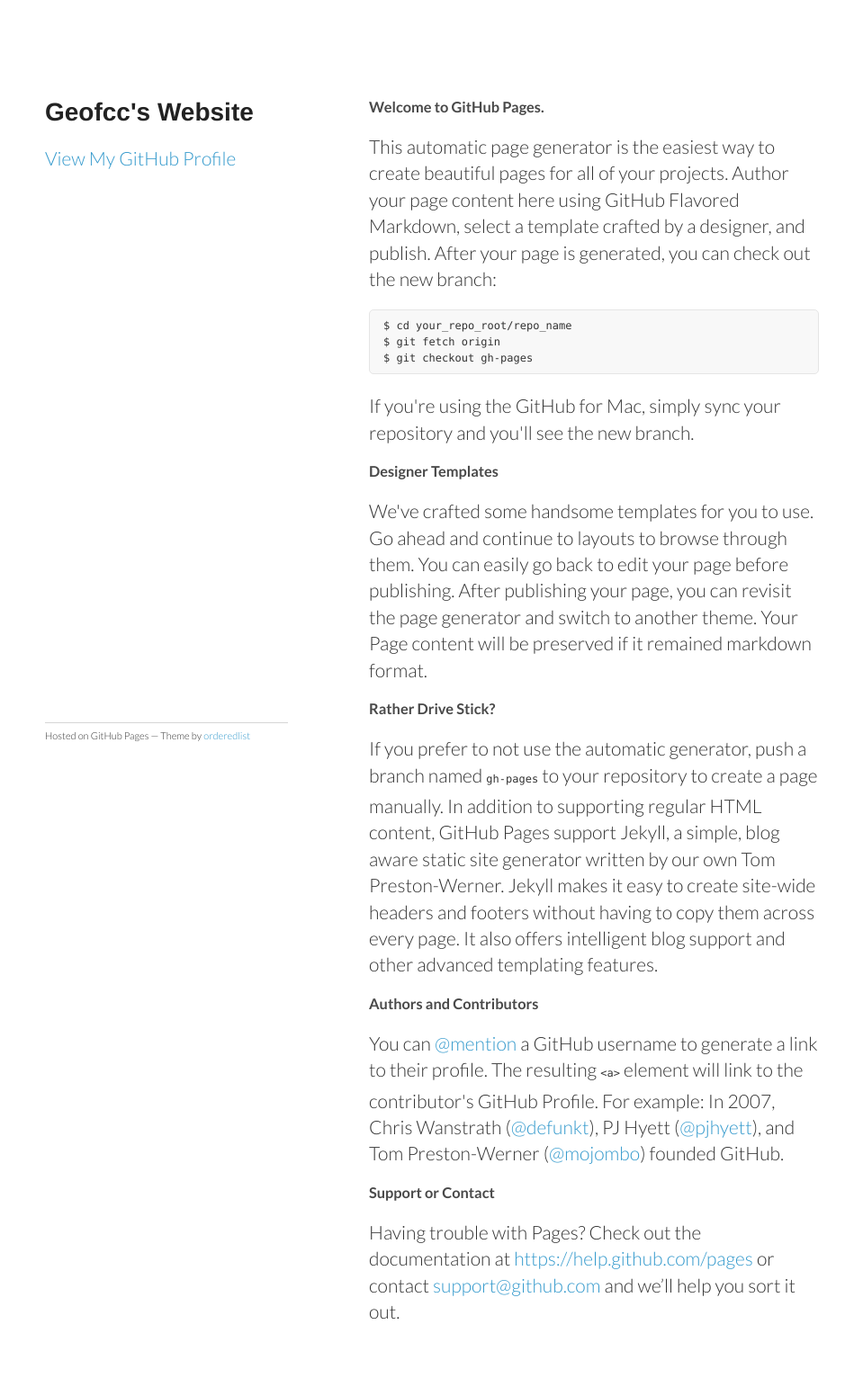
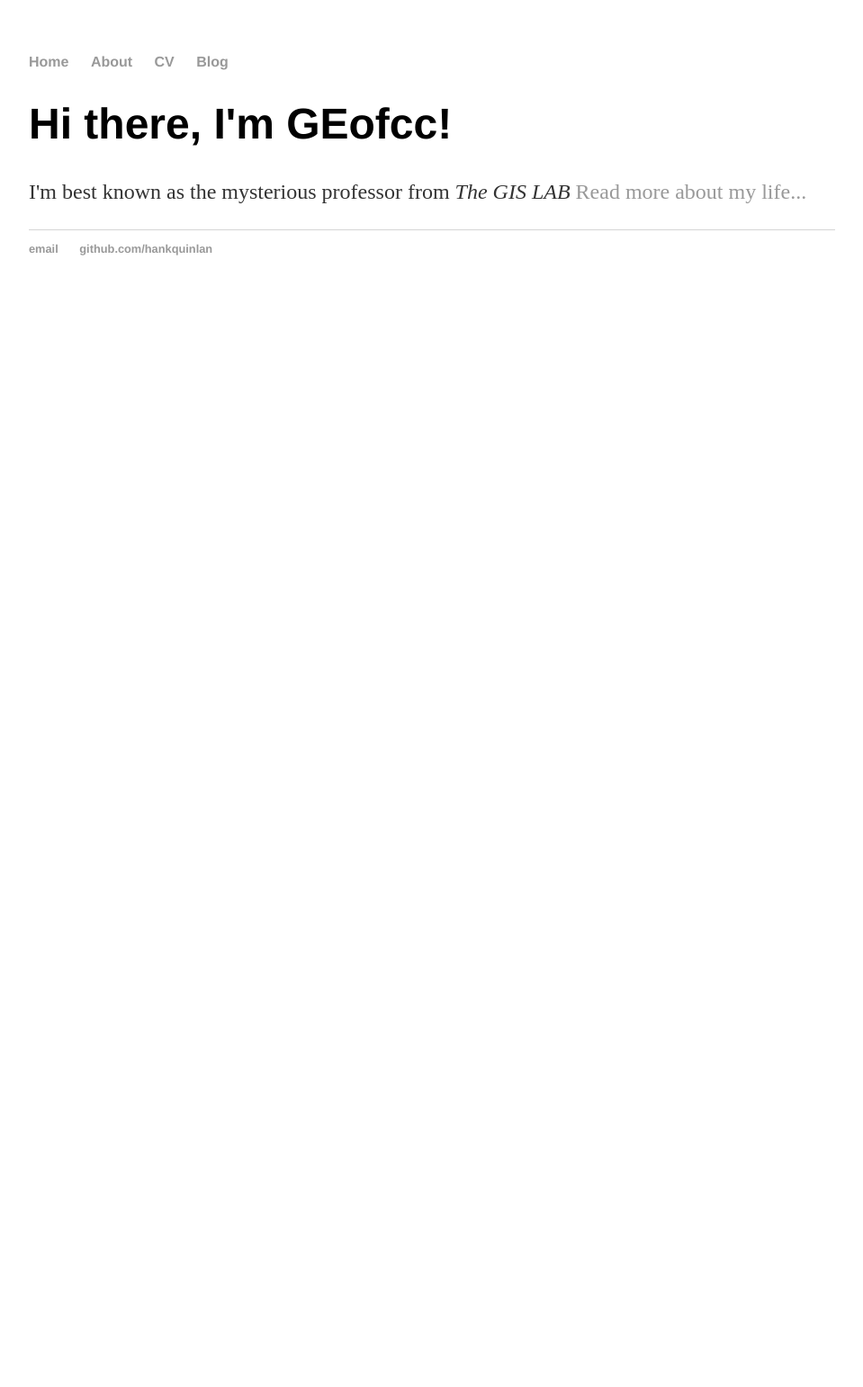
Before and after one commit to geofcc/geofcc.github.io, a Jekyll site: the page built from index.html, in a window 1280 px wide. Shown: the whole page at 90% size, without its empty margins (160-1119 px from the left). Built offline with Jekyll 4.4.1, drawn with Linux system fonts in a browser that asks for light colours; after the commit the page ends 900 px from its top, so only the background shows below that.

Commit message:
Update index.html

```diff
--- a/index.html
+++ b/index.html
@@ -1,66 +1,8 @@
-<!doctype html>
-<html>
-  <head>
-    <meta charset="utf-8">
-    <meta http-equiv="X-UA-Compatible" content="chrome=1">
-    <title>Geofcc.GitHub.io by geofcc</title>
-    <!-- link to main stylesheet -->
-    <link rel="stylesheet" type="text/css" href="/css/main.css">
-    <link rel="stylesheet" href="stylesheets/styles.css">
-    <link rel="stylesheet" href="stylesheets/github-light.css">
-    <meta name="viewport" content="width=device-width, initial-scale=1, user-scalable=no">
-    <!--[if lt IE 9]>
-    <script src="//html5shiv.googlecode.com/svn/trunk/html5.js"></script>
-    <![endif]-->
-  </head>
-  <body>
-    <div class="wrapper">
-      <header>
-        <h1>Geofcc's Website</h1>
-        <p></p>
-
-
-        <p class="view"><a href="https://github.com/geofcc">View My GitHub Profile</a></p>
-
-      </header>
-      <section>
-        <h3>
-<a id="welcome-to-github-pages" class="anchor" href="#welcome-to-github-pages" aria-hidden="true"><span class="octicon octicon-link"></span></a>Welcome to GitHub Pages.</h3>
-
-<p>This automatic page generator is the easiest way to create beautiful pages for all of your projects. Author your page content here using GitHub Flavored Markdown, select a template crafted by a designer, and publish. After your page is generated, you can check out the new branch:</p>
-
-<pre><code>$ cd your_repo_root/repo_name
-$ git fetch origin
-$ git checkout gh-pages
-</code></pre>
-
-<p>If you're using the GitHub for Mac, simply sync your repository and you'll see the new branch.</p>
-
-<h3>
-<a id="designer-templates" class="anchor" href="#designer-templates" aria-hidden="true"><span class="octicon octicon-link"></span></a>Designer Templates</h3>
-
-<p>We've crafted some handsome templates for you to use. Go ahead and continue to layouts to browse through them. You can easily go back to edit your page before publishing. After publishing your page, you can revisit the page generator and switch to another theme. Your Page content will be preserved if it remained markdown format.</p>
-
-<h3>
-<a id="rather-drive-stick" class="anchor" href="#rather-drive-stick" aria-hidden="true"><span class="octicon octicon-link"></span></a>Rather Drive Stick?</h3>
-
-<p>If you prefer to not use the automatic generator, push a branch named <code>gh-pages</code> to your repository to create a page manually. In addition to supporting regular HTML content, GitHub Pages support Jekyll, a simple, blog aware static site generator written by our own Tom Preston-Werner. Jekyll makes it easy to create site-wide headers and footers without having to copy them across every page. It also offers intelligent blog support and other advanced templating features.</p>
-
-<h3>
-<a id="authors-and-contributors" class="anchor" href="#authors-and-contributors" aria-hidden="true"><span class="octicon octicon-link"></span></a>Authors and Contributors</h3>
-
-<p>You can <a href="https://github.com/blog/821" class="user-mention">@mention</a> a GitHub username to generate a link to their profile. The resulting <code>&lt;a&gt;</code> element will link to the contributor's GitHub Profile. For example: In 2007, Chris Wanstrath (<a href="https://github.com/defunkt" class="user-mention">@defunkt</a>), PJ Hyett (<a href="https://github.com/pjhyett" class="user-mention">@pjhyett</a>), and Tom Preston-Werner (<a href="https://github.com/mojombo" class="user-mention">@mojombo</a>) founded GitHub.</p>
-
-<h3>
-<a id="support-or-contact" class="anchor" href="#support-or-contact" aria-hidden="true"><span class="octicon octicon-link"></span></a>Support or Contact</h3>
-
-<p>Having trouble with Pages? Check out the documentation at <a href="https://help.github.com/pages">https://help.github.com/pages</a> or contact <a href="mailto:support@github.com">support@github.com</a> and we’ll help you sort it out.</p>
-      </section>
-      <footer>
-        <p><small>Hosted on GitHub Pages &mdash; Theme by <a href="https://github.com/orderedlist">orderedlist</a></small></p>
-      </footer>
-    </div>
-    <script src="javascripts/scale.fix.js"></script>
-
-  </body>
-</html>
+---
+layout: default
+title: Hank Quinlan, Horrible Cop
+---
+<div class="blurb">
+	<h1>Hi there, I'm GEofcc!</h1>
+	<p>I'm best known as the mysterious professor from <em>The GIS LAB</em> <a href="/about">Read more about my life...</a></p>
+</div><!-- /.blurb -->
```
